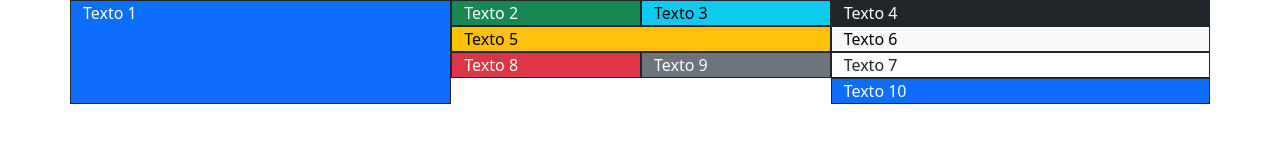
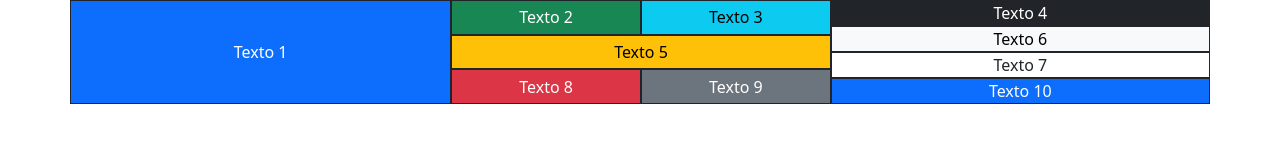
Before and after one commit to FMHJ97/2DAW_DIW_Ejercicios, a plain HTML site: page Relacion_01/Bootstrap5/Ejercicio_07/index.html in a window 1280 px wide. Drawn offline with nearby package versions, Linux system fonts and the light colour scheme.

Commit message:
feat(Relacion_01.Bootstrap5): Ejercicio 7 updated

```diff
--- a/Relacion_01/Bootstrap5/Ejercicio_07/index.html
+++ b/Relacion_01/Bootstrap5/Ejercicio_07/index.html
@@ -6,38 +6,50 @@
     <link href="https://cdn.jsdelivr.net/npm/bootstrap@5.3.3/dist/css/bootstrap.min.css" rel="stylesheet">
     <script src="https://cdn.jsdelivr.net/npm/bootstrap@5.3.3/dist/js/bootstrap.bundle.min.js"></script>
     <title>Ejercicio 07</title>
+    <style>
+        .centeredText {
+            display: flex;
+            justify-content: center;
+            align-items: center;
+        }
+    </style>
 </head>
 <body>
     <div class="container">
-        <div class="row">
+        <!-- h-100: Altura 100% -->
+        <div class="row h-100">
             <!-- Columna 1 -->
-            <div class="col text-bg-primary border border-dark">
-                <p>Texto 1</p>
-            </div>
+            <div class="col text-bg-primary border border-dark centeredText">Texto 1</div>
             <!-- Columna 2 -->
-            <div class="col">
+            <div class="col d-flex flex-column">
                 <!-- Fila 1 -->
-                <div class="row">
-                    <div class="col text-bg-success border border-dark">Texto 2</div>
-                    <div class="col text-bg-info border border-dark">Texto 3</div>
+                <div class="row flex-grow-1"> <!-- flex-grow-1: Ocupa todo el espacio disponible -->
+                    <div class="col text-bg-success border border-dark centeredText">Texto 2</div>
+                    <div class="col text-bg-info border border-dark centeredText">Texto 3</div>
                 </div>
                 <!-- Fila 2 -->
-                <div class="row">
-                    <div class="col text-bg-warning border border-dark">Texto 5</div>
+                <div class="row flex-grow-1">
+                    <div class="col text-bg-warning border border-dark centeredText">Texto 5</div>
                 </div>
                 <!-- Fila 3 -->
-                <div class="row">
-                    <div class="col text-bg-danger border border-dark">Texto 8</div>
-                    <div class="col text-bg-secondary border border-dark">Texto 9</div>
+                <div class="row flex-grow-1">
+                    <div class="col text-bg-danger border border-dark centeredText">Texto 8</div>
+                    <div class="col text-bg-secondary border border-dark centeredText">Texto 9</div>
                 </div>
             </div>
             <!-- Columna 3 -->
-            <div class="col">
-                <div class="row d-flex flex-column">
-                    <div class="col text-bg-dark border border-dark">Texto 4</div>
-                    <div class="col text-bg-light border border-dark">Texto 6</div>
-                    <div class="col text-bg-white border border-dark">Texto 7</div>
-                    <div class="col text-bg-primary border border-dark">Texto 10</div>
+            <div class="col d-flex flex-column">
+                <div class="row flex-grow-1">
+                    <div class="col text-bg-dark border border-dark centeredText">Texto 4</div>
+                </div>
+                <div class="row flex-grow-1">
+                    <div class="col text-bg-light border border-dark centeredText">Texto 6</div>
+                </div>
+                <div class="row flex-grow-1">
+                    <div class="col text-bg-white border border-dark centeredText">Texto 7</div>
+                </div>
+                <div class="row flex-grow-1">
+                    <div class="col text-bg-primary border border-dark centeredText">Texto 10</div>
                 </div>
             </div>
         </div>
```
